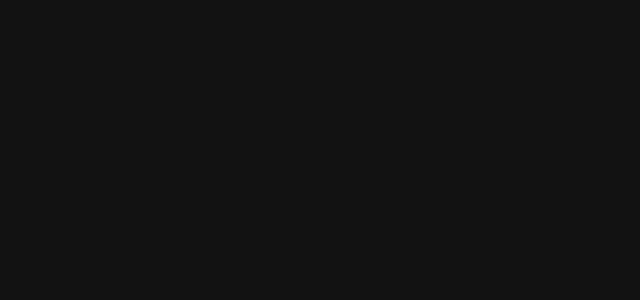
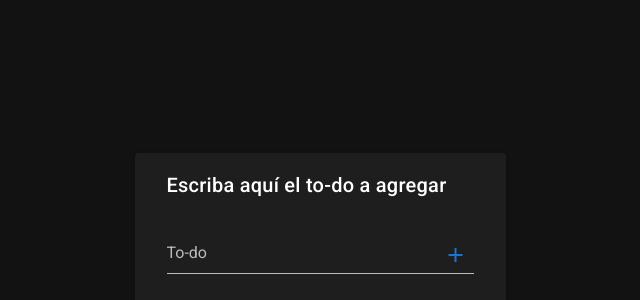
Before and after one commit to rdiazutn/utn-seguridad-en-apps-web, a Nuxt app in the folder frontend/: page /admin/todo in a window 1280 px wide. Before the commit this address had no page. Shown: the part 144-444 px from the top of the page, without its empty margins (320-960 px from the left). Built offline with nearby package versions, Linux system fonts and the light colour scheme; no server answers.

Commit message:
Admin path

```diff
--- /dev/null
+++ b/frontend/pages/admin/todo.vue
@@ -0,0 +1,134 @@
+<template>
+  <v-row justify="center" align="center" class="h-100">
+    <v-col cols="12" sm="8" md="6" lg="4">
+      <v-card>
+        <v-card-title class="px-8">
+          Escriba aquí el to-do a agregar
+        </v-card-title>
+        <v-card-text>
+          <div class="px-4">
+            <v-form ref="form" class="d-flex align-center" @submit.prevent="addToDo">
+              <v-text-field
+                v-model="newTodo"
+                label="To-do"
+                placeholder="Ingrese su TO-DO"
+                :rules="[v => !!v || 'Por favor ingrese su to-do']"
+              >
+                <template #append>
+                  <v-tooltip bottom>
+                    <template #activator="{ on, attrs }">
+                      <v-btn icon v-bind="attrs" type="submit" v-on="on">
+                        <v-icon color="primary">
+                          mdi-plus
+                        </v-icon>
+                      </v-btn>
+                    </template>
+                    <template #default>
+                      Agregar
+                    </template>
+                  </v-tooltip>
+                </template>
+              </v-text-field>
+            </v-form>
+          </div>
+          <div v-if="loading">
+            <v-progress-circular indeterminate color="primary" />
+          </div>
+          <div v-else class="mt-2">
+            <v-list>
+              <transition-group name="list" mode="out-in" tag="div">
+                <div v-for="(todo, index) in todos" :key="todo.id">
+                  <v-list-item>
+                    <v-list-item-content>
+                      <v-list-item-title>{{ todo.desc }}</v-list-item-title>
+                    </v-list-item-content>
+                    <v-list-item-action>
+                      <v-tooltip bottom>
+                        <template #activator="{ on, attrs }">
+                          <v-btn icon v-bind="attrs" :loading="deleting" @click="removeToDo(todo.id, index)" v-on="on">
+                            <v-icon color="info">
+                              mdi-check
+                            </v-icon>
+                          </v-btn>
+                        </template>
+                        <template #default>
+                          Marcar como completado
+                        </template>
+                      </v-tooltip>
+                    </v-list-item-action>
+                  </v-list-item>
+                  <v-divider v-if="index !== todos.length - 1" />
+                </div>
+              </transition-group>
+            </v-list>
+          </div>
+        </v-card-text>
+      </v-card>
+    </v-col>
+  </v-row>
+</template>
+<script>
+export default {
+  data: () => ({
+    newTodo: '',
+    valid: true,
+    loading: false,
+    deleting: false,
+    todos: []
+  }),
+  created () {
+    this.loading = true
+    this.$axios.$get('/api/todos').then((response) => {
+      this.todos = response.todos
+    }).finally(() => {
+      this.loading = false
+    })
+  },
+  methods: {
+    async removeToDo (id, index) {
+      this.deleting = true
+      try {
+        await this.$axios.$delete(`/api/todos/${id}`)
+        this.todos.splice(index, 1)
+        this.$refs.form.resetValidation()
+      } catch (err) {
+        console.error(err)
+      } finally {
+        this.deleting = false
+      }
+    },
+    async addToDo () {
+      this.valid = this.$refs.form.validate()
+      if (!this.valid) {
+        return
+      }
+      this.loading = true
+      try {
+        const newTodo = await this.$axios.$post('/api/admin/todos', {
+          desc: this.newTodo
+        })
+        this.todos.push(newTodo)
+        this.newTodo = ''
+        this.$refs.form.resetValidation()
+      } catch (err) {
+        console.error(err)
+      } finally {
+        this.loading = false
+      }
+    }
+  }
+}
+</script>
+<style>
+.list-leave-active {
+  position: absolute;
+}
+.list-enter-active, .list-leave-active {
+  transition: all 1s;
+}
+.list-enter, .list-leave-to {
+  opacity: 0.4;
+  float: right;
+  transform: translateX(50%);
+}
+</style>
```
Also changed, not shown: 2 other files (tests, documents, lock files or other folders).
